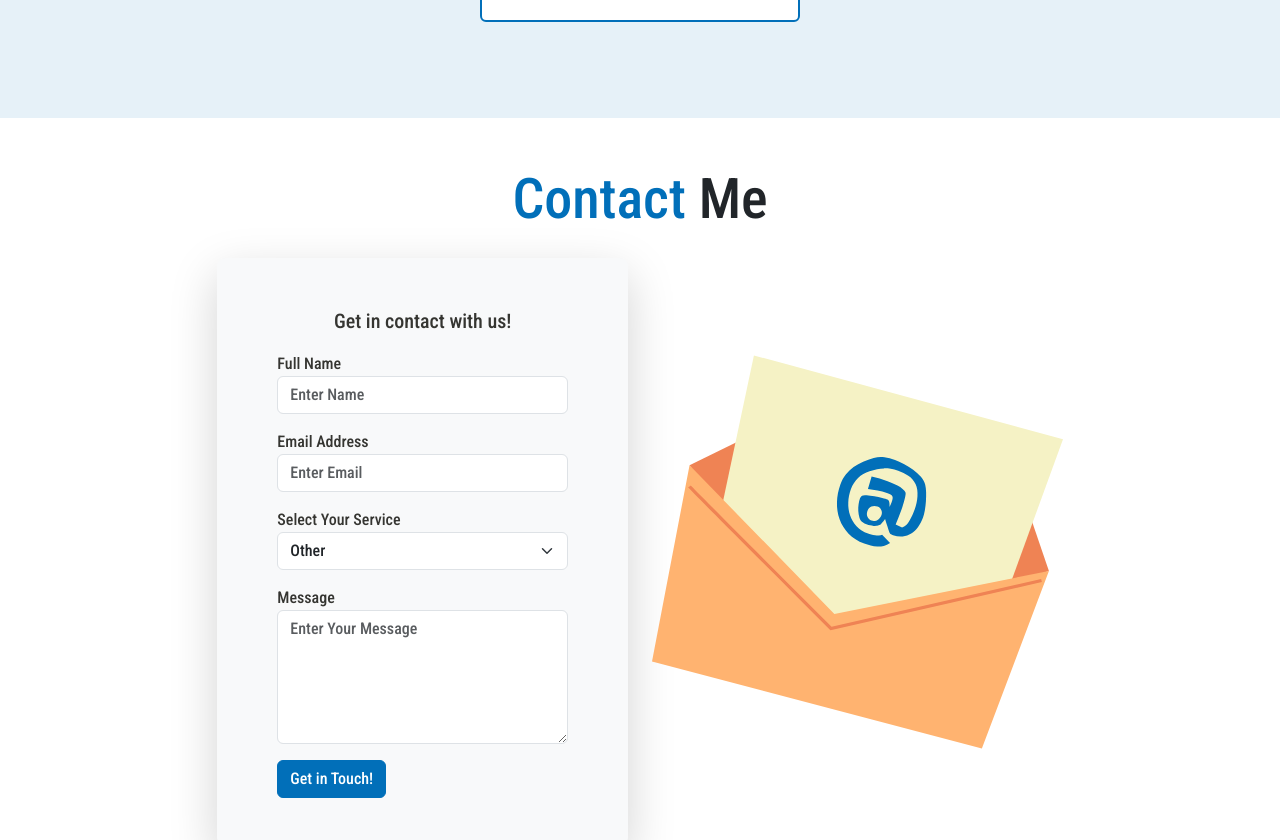
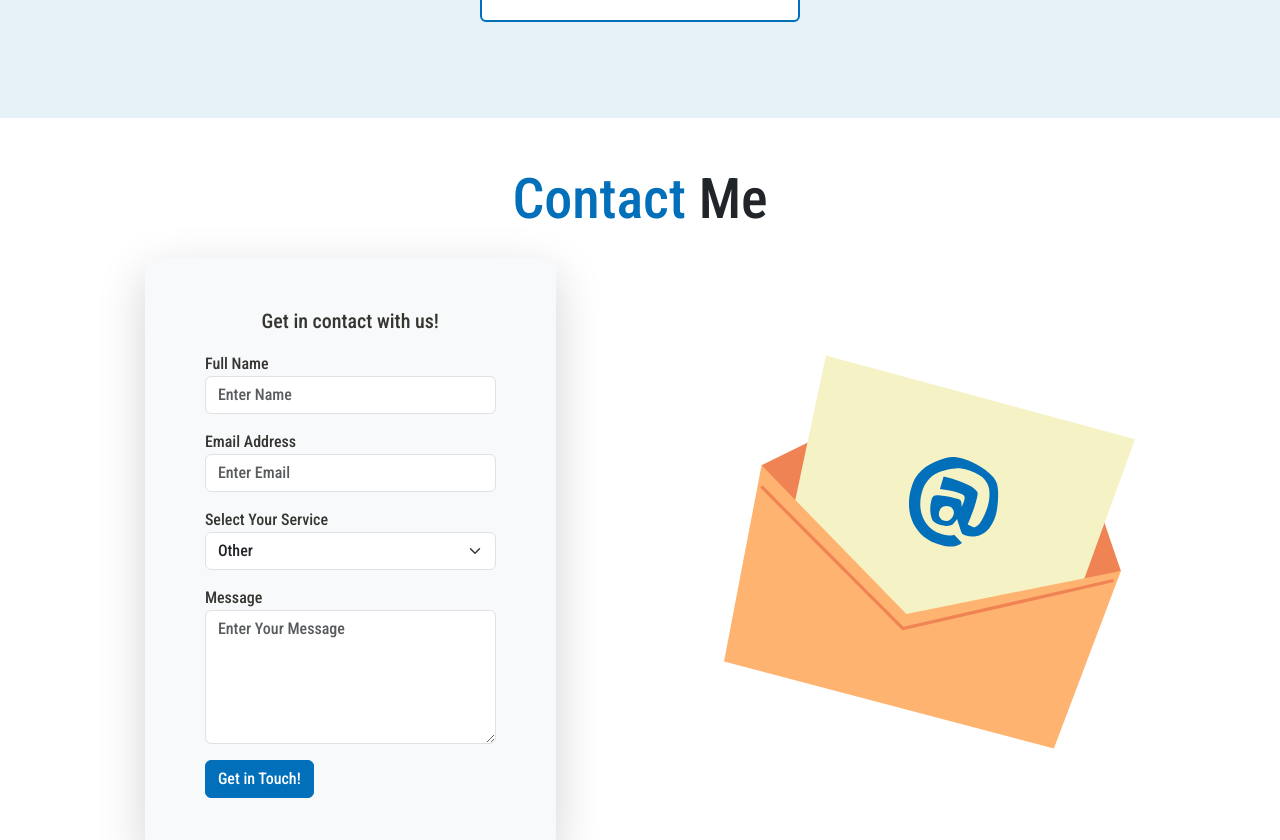
Before and after one commit to sgfanega/fanegawebsites-nextjs, a Next.js app: page / in a window 1280 px wide. Shown: the part 2648-3488 px from the top of the page. Built offline with nearby package versions, Linux system fonts and the light colour scheme.

Commit message:
changed alignment

```diff
--- a/app/components/home/contactMe.tsx
+++ b/app/components/home/contactMe.tsx
@@ -4,9 +4,9 @@ import contactImage from "@/public/home/contact-form.svg";
 
 export default function ContactMe() {
   return (
-  <section className="home-contact-me d-flex flex-column justify-content-evenly py-5" id="contact" style={{minHeight: "80dvh"}}>
+  <section className="home-contact-me d-flex flex-column justify-content-center py-5" id="contact" style={{minHeight: "80dvh"}}>
     <h2 className="display-4 fw-medium text-center"><span className="text-accent-secondary">Contact</span> Me</h2>
-    <div className="row justify-content-center my-3">
+    <div className="row justify-content-evenly my-3">
       <div className="col-10 col-md-4">
         <div className="py-5 px-3 p-lg-5 bg-light shadow-lg rounded-3">
           <p className="fs-5 text-center text-primary">Get in contact with us!</p>
```
